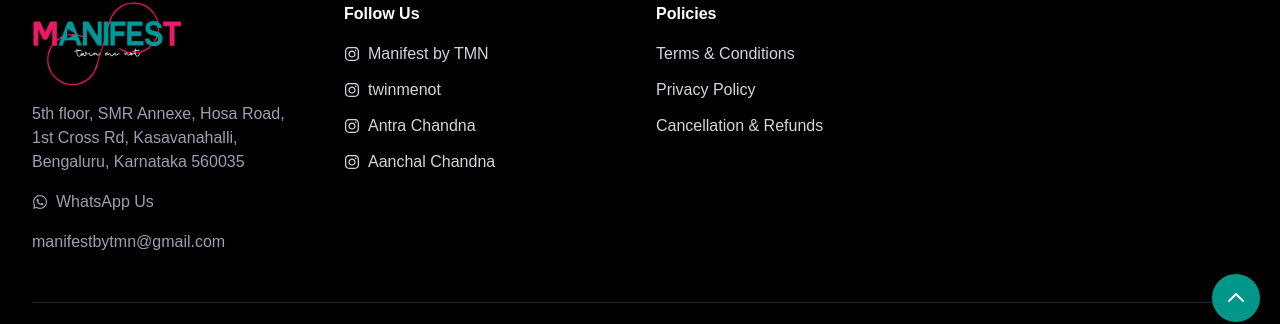
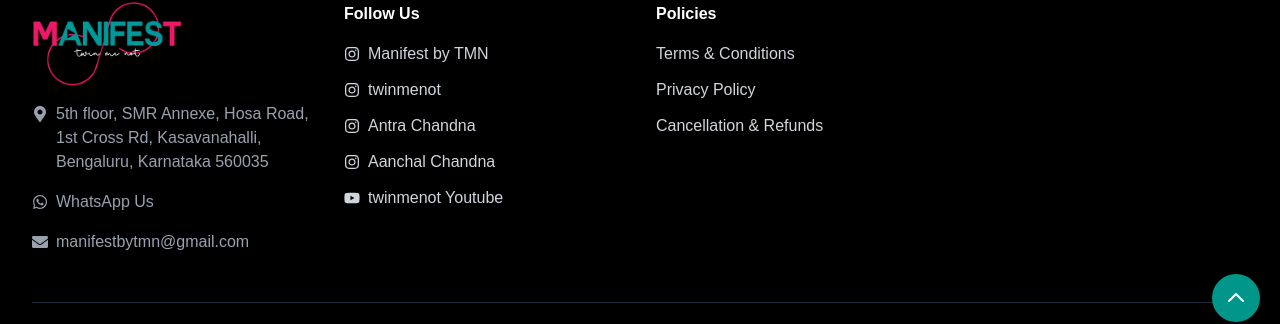
Before and after one commit to ujvasisht-hub/manifest-website, a Next.js app: page / in a window 1280 px wide. Shown: the part 458-782 px from the top of the page. Built offline with nearby package versions, Linux system fonts and the light colour scheme; no server answers; the database is empty.

Commit message:
Feature: Finalize footer design with new icons and links

```diff
--- a/src/app/layout.js
+++ b/src/app/layout.js
@@ -1,16 +1,15 @@
-'use client'; // Required for the "Back to Top" button's onClick event
+'use client';
 
 import Link from 'next/link';
 import Image from 'next/image';
 import { Montserrat } from 'next/font/google';
-import { FaInstagram, FaWhatsapp } from 'react-icons/fa'; // Import Instagram and WhatsApp icons
+// Import the new icons
+import { FaInstagram, FaWhatsapp, FaMapMarkerAlt, FaEnvelope, FaYoutube } from 'react-icons/fa';
 import './globals.css';
 
 const montserrat = Montserrat({ subsets: ['latin'] });
 
-// We are defining metadata in each page.js now, so we can remove the global one here.
-
-// New "Back to Top" component
+// "Back to Top" component
 const BackToTopButton = () => {
   const scrollToTop = () => {
     window.scrollTo({
@@ -25,7 +24,7 @@
       className="fixed bottom-5 right-5 bg-teal-600 hover:bg-teal-700 text-white font-bold py-3 px-3 rounded-full shadow-lg transition-transform hover:scale-110"
       aria-label="Go to top"
     >
-      <svg xmlns="http://www.w3.org/2000/svg" className="h-6 w-6" fill="none" viewBox="0 0 24 24" stroke="currentColor">
+      <svg xmlns="http://www.w3.org/2000/svg" className="h-6 w-6" fill="none" viewBox="0 '0' 24 24" stroke="currentColor">
         <path strokeLinecap="round" strokeLinejoin="round" strokeWidth={2} d="M5 15l7-7 7 7" />
       </svg>
     </button>
@@ -54,24 +53,28 @@
 
         <main className="flex-grow">{children}</main>
 
-        {/* START: New Footer Code */}
+        {/* START: Updated Footer Code */}
         <footer className="bg-black text-gray-300 mt-12">
           <div className="max-w-7xl mx-auto px-4 sm:px-6 lg:px-8 py-12">
             <div className="grid grid-cols-1 md:grid-cols-4 gap-8">
               {/* Column 1: Logo and Contact */}
               <div className="space-y-4">
                 <Image src="/logo.png" alt="Manifest by TMN Logo" width={150} height={50} />
-                <a href="https://maps.app.goo.gl/whBvZErKRFXYywyC7" target="_blank" rel="noopener noreferrer" className="block text-gray-400 hover:text-white">
-                  5th floor, SMR Annexe, Hosa Road,<br/>
-                  1st Cross Rd, Kasavanahalli,<br/>
-                  Bengaluru, Karnataka 560035
+                <a href="https://maps.app.goo.gl/whBvZErKRFXYywyC7" target="_blank" rel="noopener noreferrer" className="flex items-start space-x-2 text-gray-400 hover:text-white">
+                  <FaMapMarkerAlt className="mt-1 flex-shrink-0" />
+                  <span>
+                    5th floor, SMR Annexe, Hosa Road,<br/>
+                    1st Cross Rd, Kasavanahalli,<br/>
+                    Bengaluru, Karnataka 560035
+                  </span>
                 </a>
                 <a href="https://wa.me/919876543210" target="_blank" rel="noopener noreferrer" className="flex items-center space-x-2 text-gray-400 hover:text-white">
                   <FaWhatsapp />
                   <span>WhatsApp Us</span>
                 </a>
-                <a href="mailto:hello@manifestbytmn.com" className="block text-gray-400 hover:text-white">
-                  manifestbytmn@gmail.com
+                <a href="mailto:manifestbytmn@gmail.com" className="flex items-center space-x-2 text-gray-400 hover:text-white">
+                  <FaEnvelope />
+                  <span>manifestbytmn@gmail.com</span>
                 </a>
               </div>
 
@@ -95,6 +98,11 @@
                     <FaInstagram />
                     <span>Aanchal Chandna</span>
                   </a>
+                  {/* Add New YouTube Link */}
+                   <a href="https://youtube.com/twinmenot" target="_blank" rel="noopener noreferrer" className="flex items-center space-x-2 hover:text-teal-400">
+                    <FaYoutube />
+                    <span>twinmenot Youtube</span>
+                   </a>
                 </div>
               </div>
 
@@ -111,7 +119,7 @@
 
             {/* Bottom Bar */}
             <div className="mt-12 border-t border-gray-800 pt-8 text-center text-sm text-gray-500">
-              <p>&copy; {new Date().getFullYear()} Manifest by TMN. All rights reserved.</p>
+              <p>© {new Date().getFullYear()} Manifest by TMN. All rights reserved.</p>
               <p className="mt-1">Made with ❤️ in India.</p>
             </div>
           </div>
```
